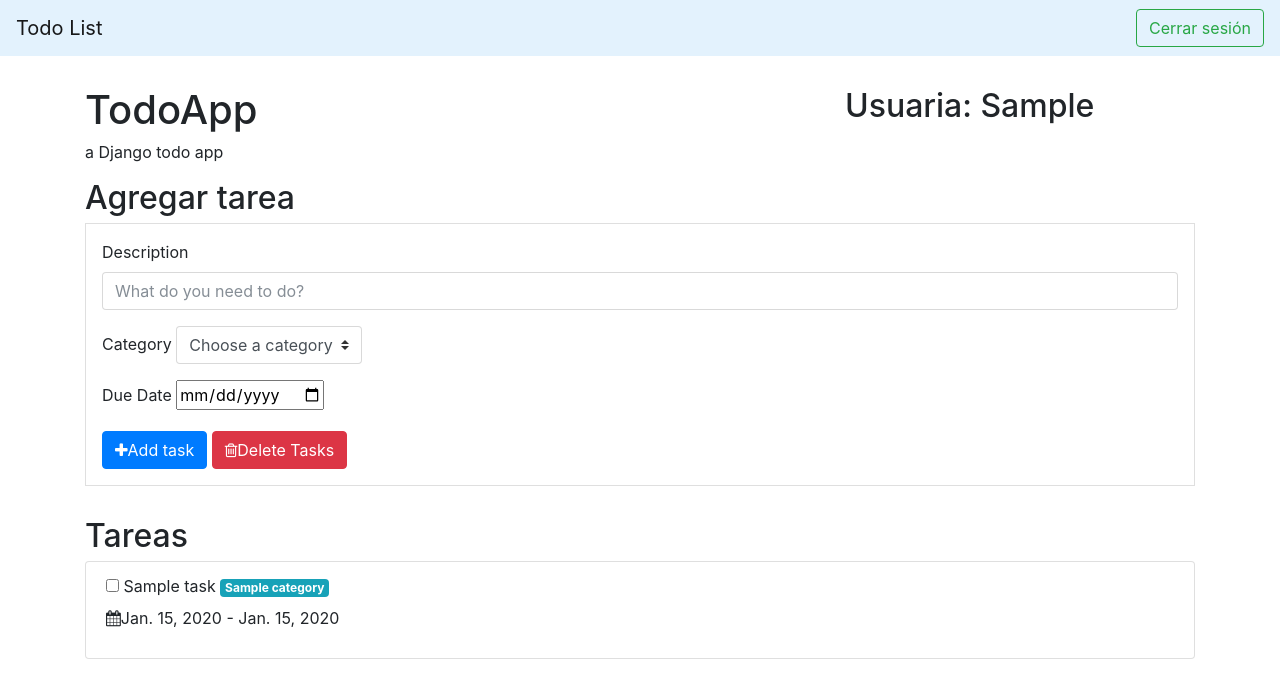
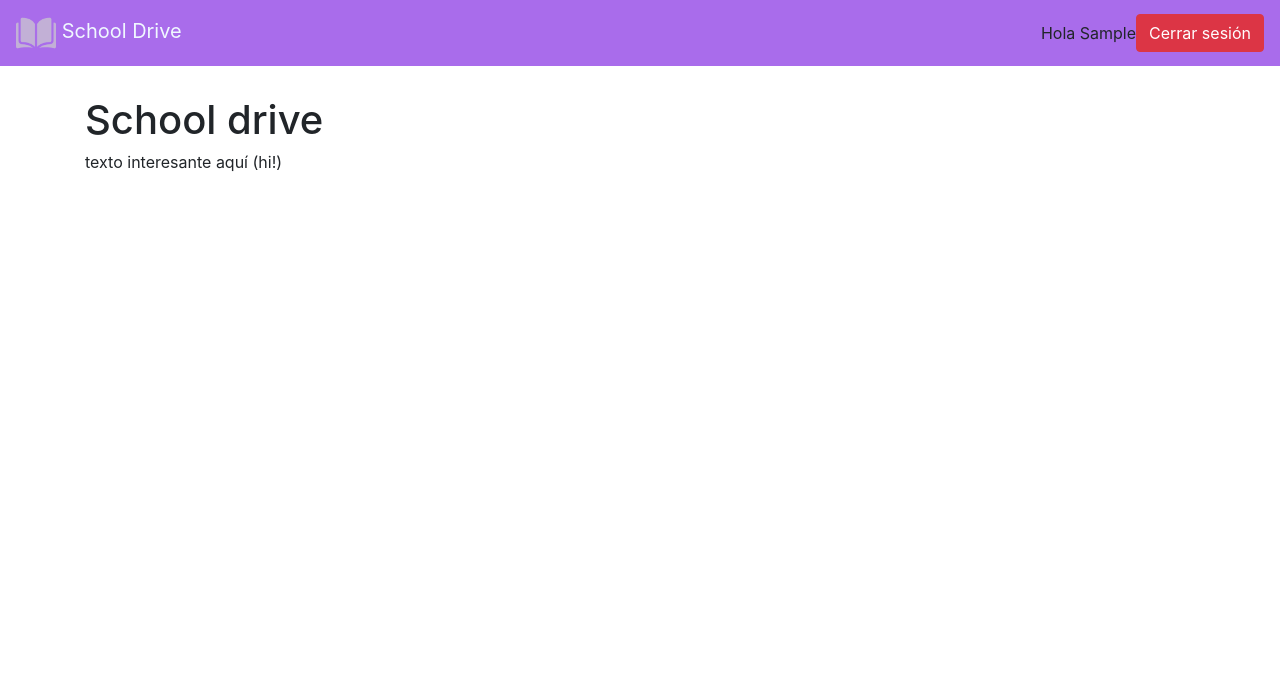
Before and after one commit to DCC-CC4401/SchoolDrive, a Django app: page / in a window 1280 px wide. Shown: the top 698 px of the page. Run offline with Django 3.2, Linux system fonts and the light colour scheme; a user stored in the database is signed in; tables that the repository leaves empty hold one stand-in row (values such as "Sample post"); some libraries are stand-ins or nearby versions.

Commit message:
View del index

```diff
--- a/drive/templates/drive/index.html
+++ b/drive/templates/drive/index.html
@@ -1,5 +1,5 @@
 {% extends 'drive/menu.html' %}
-{% block title %} Todo list! {% endblock %}
+{% block title %} SchoolDrive {% endblock %}
 {% block content %}
     <div>
         <div class="container" style="margin-top:2em">
@@ -13,56 +13,40 @@
                 </ul>
             {% endif %}
             <div class="row"> <!-- Rows y cols tienen su documentación en grid-->
-            <div class="col-8">
-                <h1>TodoApp</h1>
-                <p class="tagline">a Django todo app</p>
-            </div>
-            <div class="col">
-                <h2>Usuaria: {{ user.apodo }}</h2>
-            </div>
-        </div>
-            <form action="" method="post">
-                {% csrf_token %} <!-- csrf token for basic security -->
-                <h2>Agregar tarea</h2>
-                <div id="primera-parte" style="border: 1px solid rgba(0,0,0,.125); padding:1em">
-                    <div class="form-group" id="Description">
-                        <label for="description">Description</label>
-                        <input type="text" id="description" class="form-control" placeholder="What do you need to do?" name="description" required>
+                <div class="col-9">
+                    <h1>School drive</h1>
+                    <p class="tagline">texto interesante aquí (hi!)</p>
                 </div>
 
-                    <div class="form-group" id="Category">
-                        <label for="category">Category</label>
-                        <select id="category" class="custom-select" name="category_select">
-                            <option class="disabled" value="">Choose a category</option>
-                            {% for category in categories %}
-                                <option value="{{ category.name }}" name="{{ category.name }}">{{ category.name }}</option>
-                            {% endfor %}
-                        </select>
+                {% if not user.is_authenticated %}
+                <div class="col-3" style="
+                border: 1px solid rgba(0,0,0,.15);
+                border-radius: .25rem;
+                padding: .5rem .75rem;
+                line-height: 1.25;"> <!-- Rows y cols tienen su documentación en grid-->
+                    <h1> Registrarse </h1>
+                    <form method="post" >
+                        {% csrf_token %}
+                        <div class="form-group">
+                            <label for="nombre_usuario" style="font-size: medium;">Nombre: </label>
+                            <input type="text" class="form-control" id=nombre_usuario name="nombre" required>
                         </div>
-
                         <div class="form-group">
-                        <label for="dueDate">Due Date</label>
-                        <input type="date" id="dueDate" class="" name="date">
+                            <label for="contraseña" style="font-size: medium;">Contraseña: </label>
+                            <input type="password" class="form-control" id="contraseña" name="contraseña" required>
                         </div>
-
-                    <button class="btn btn-primary" name="taskAdd" type="submit"><i class="fa fa-plus icon"></i>Add task</button>
-                    <button class="btn btn-danger" name="taskDelete" formnovalidate="" type="submit" onclick="$('input#sublist').click();"><i class="fa fa-trash-o icon"></i>Delete Tasks</button>
+                        <div class="form-group" style="font-size: medium;">
+                            <label for="apodo">Apodo: </label>
+                            <input type="text" class="form-control" id="apodo" name="apodo" required>
                         </div>
-
-                <div id="parte 2" style="margin-top:2em">
-                    <h2>Tareas</h2>
-                    <ul class="list-group">
-                        {% for todo in todos %} <!-- django template lang - for loop -->
-                            <li class="list-group-item">
-                                <input type="checkbox" name="checkedbox" id="{{ todo.id }}" value="{{ todo.id }}">
-                                <label for="{{ todo.id }}"><span class="complete-">{{ todo.title }}</span></label>
-                                <span class="badge badge-info">{{ todo.category }}</span>
-                                <p ><i class="fa fa-calendar"></i>{{ todo.created }} - {{ todo.due_date }}</p>
-                            </li>
-                        {% endfor %}
-                    </ul><!-- taskList -->
+                        <div class="form-group">
+                            <label for="mail" style="font-size: medium;">Mail: </label>
+                            <input type="email" class="form-control" id="mail" name="mail" required>
                         </div>
+                        <button type="submit" name="register" class="btn btn-primary">Registrarse</button>
                     </form>
+                </div>
+                {% endif %}
             <!-- content -->
         </div><!-- container -->
     </div>
--- a/drive/templates/drive/menu.html
+++ b/drive/templates/drive/menu.html
@@ -6,17 +6,40 @@
     <link rel="stylesheet" href="https://maxcdn.bootstrapcdn.com/bootstrap/4.0.0-beta/css/bootstrap.min.css" integrity="sha384-/Y6pD6FV/Vv2HJnA6t+vslU6fwYXjCFtcEpHbNJ0lyAFsXTsjBbfaDjzALeQsN6M" crossorigin="anonymous">
     <link rel="stylesheet" type="text/css" href="https://maxcdn.bootstrapcdn.com/font-awesome/4.7.0/css/font-awesome.min.css">
     {% load static %}
-    <link rel="stylesheet" type="text/css" href="{% static '/css/style.css' %}">
+    <link rel="stylesheet" type="text/css" href="{% static 'drive/css/style.css' %}">
 </head>
 <body>
-    <nav class="navbar navbar-light" style="background-color:#e3f2fd;">
-        <a class="navbar-brand" href="#">Todo List</a>
-        <form class="form-inline">
+    <nav class="navbar navbar-light" style="background-color:#A96CEB;">
+        {% load static %}
+
+        <a class="navbar-brand" href="#" style="color: aliceblue;">
+            <img src="{% static 'drive/img/logo.png' %}" style="width: 40px; height: 40px;">
+            School Drive
+        </a>
+        <form class="form-inline" method="post">
              {% if user.is_authenticated %}
-                    <a href="{% url 'logout' %}" class="btn btn-outline-success">Cerrar sesión </a>
+                    <!-- LOGOUT BUTTON -->
+                    Hola {{ user.apodo }}
+                    <a href="{% url 'logout' %}" class="btn btn-danger">Cerrar sesión </a>
                 {% else %}
+                    <!-- INSTANT LOGIN -->
+                    {% csrf_token %}
+                    <div class="form-group mb-2" style="margin-right: 5px;">
+                        <label for="email" style="color: aliceblue;font-size: medium;">Email: &nbsp;</label>
+                        <input type="text" class="form-control" id=nombre_usuario name="username" style="size: 20px;" placeholder="email@example.com" required>
+                    </div>
+                    <div class="form-group mb-2" style="margin-right: 5px;">
+                        <label for="contraseña" style="color: aliceblue;font-size: medium;">Password: &nbsp;</label>
+                        <input type="password" class="form-control" id="contraseña" name="contraseña"  placeholder="Password" required>
+                    </div>
+
+                    <button type="submit" type="button" name="login" class="btn btn-outline-light mb-2" id="button_log">Ingresar</button>
+
+                     <!--<input type="text" class="form-control" id=nombre_usuario name="username" value="E-mail" required>
+                    <input type="password" class="form-control" id="contraseña" name="contraseña" value="Password" required>
+                    <button type="submit" type="button" class="btn btn-outline-light btn-sm" >Ingresar</button>
                     <a href="{% url 'register_user' %}" class="btn btn-outline-success">Registrarse</a>
-                    <a href="{% url 'login' %}" class="btn btn-outline-success">Iniciar Sesión</a>
+                    <a href="{% url 'login' %}" class="btn btn-outline-success">Iniciar Sesión</a>-->
                 {% endif %}
         </form>
     </nav>
--- a/drive/views.py
+++ b/drive/views.py
@@ -14,32 +14,54 @@ from .models import Task, Category
 #   The user can enter information and then send a POST request to add a task to the list
 #   This method has the main functionality of the project
 def index(request): #the index view
-    if request.user.is_authenticated:
-        todos = Task.objects.filter(owner=request.user) #quering all todos with the object manager
-    else:
-        todos= Task.objects.filter(owner=None)
-    categories = Category.objects.all() #getting all categories with object manager
-    if request.method=="GET":
-        return render(request, "drive/index.html", {"todos": todos, "categories": categories})
+    # if request.user.is_authenticated:
+    #     todos = Task.objects.filter(owner=request.user) #quering all todos with the object manager
+    # else:
+    #     todos= Task.objects.filter(owner=None)
+    # categories = Category.objects.all() #getting all categories with object manager
+    # if request.method=="GET":
+    #     return render(request, "drive/index.html", {"todos": todos, "categories": categories})
+    if request.method == 'GET':
+        return render(request, "drive/index.html")
     if request.method == "POST": #checking if the request method is a POST
-        if "taskAdd" in request.POST: #checking if there is a request to add a todo
-            title = request.POST["description"] #title
-            date = str(request.POST["date"]) #date
-            category = request.POST["category_select"] #category
-            content = title + " -- " + date + " " + category #content
-            if request.user.is_authenticated:
-                Todo = Task(title=title, content=content, due_date=date, category=Category.objects.get(name=category),owner=request.user)
+
+        if 'login' in request.POST: #Log In
+            username = request.POST['username']
+            contraseña = request.POST['contraseña']
+            usuario = authenticate(request,username=username,password=contraseña)
+            if usuario is not None:
+                login(request, usuario)
+                messages.success(request, 'Te damos la bienvenida ' + usuario.apodo + '!')
+                return HttpResponseRedirect('/')
             else:
-                Todo = Task(title=title, content=content, due_date=date, category=Category.objects.get(name=category))
-            Todo.save() #saving the todo
-            return redirect("/") #reloading the page
-        if "taskDelete" in request.POST: #checking if there is a request to delete a todo
-            checkedlist = request.POST["checkedbox"] #checked todos to be deleted
-            for todo_id in checkedlist:
-                print(todo_id,"Todo id")
-                todo = Task.objects.get(id=int(todo_id)) #getting todo id
-                todo.delete() #deleting todo
-            return render(request, "drive/index.html", {"todos": todos, "categories": categories})
+                return HttpResponseRedirect('/register')
+        else: #Register
+            nombre = request.POST['nombre']
+            contraseña = request.POST['contraseña']
+            apodo = request.POST['apodo']
+            mail = request.POST['mail']
+            user = User.objects.create_user(username=nombre, password=contraseña,email=mail,apodo=apodo)
+            messages.success(request, 'Se creó el usuario para ' + user.apodo + '!')
+            return HttpResponseRedirect('/')
+
+        # if "taskAdd" in request.POST: #checking if there is a request to add a todo
+        #     title = request.POST["description"] #title
+        #     date = str(request.POST["date"]) #date
+        #     category = request.POST["category_select"] #category
+        #     content = title + " -- " + date + " " + category #content
+        #     if request.user.is_authenticated:
+        #         Todo = Task(title=title, content=content, due_date=date, category=Category.objects.get(name=category),owner=request.user)
+        #     else:
+        #         Todo = Task(title=title, content=content, due_date=date, category=Category.objects.get(name=category))
+        #     Todo.save() #saving the todo
+        #     return redirect("/") #reloading the page
+        # if "taskDelete" in request.POST: #checking if there is a request to delete a todo
+        #     checkedlist = request.POST["checkedbox"] #checked todos to be deleted
+        #     for todo_id in checkedlist:
+        #         print(todo_id,"Todo id")
+        #         todo = Task.objects.get(id=int(todo_id)) #getting todo id
+        #         todo.delete() #deleting todo
+        #     return render(request, "drive/index.html", {"todos": todos, "categories": categories})
 
 #Called with /register, it is available if the user is not authenticated, and renders
 #   the view where the user can enter the necessary to have an account.
@@ -64,15 +86,16 @@ def login_user(request):
     if request.method == 'GET':
         return render(request, "drive/login.html")
     if request.method == 'POST':
-        username = request.POST['username']
-        contraseña = request.POST['contraseña']
-        usuario = authenticate(request,username=username,password=contraseña)
-        if usuario is not None:
-            login(request, usuario)
-            messages.success(request, 'Te damos la bienvenida ' + usuario.apodo + '!')
-            return HttpResponseRedirect('/')
-        else:
-            return HttpResponseRedirect('/register')
+
+            username = request.POST['username']
+            contraseña = request.POST['contraseña']
+            usuario = authenticate(request,username=username,password=contraseña)
+            if usuario is not None:
+                login(request, usuario)
+                messages.success(request, 'Te damos la bienvenida ' + usuario.apodo + '!')
+                return HttpResponseRedirect('/')
+            else:
+                return HttpResponseRedirect('/register')
 
 #Called with /logout, only available if the user is authenticated
 #   Logouts the authenticated user and shows the screen as if is not registered
--- a/schooldrive/settings.py
+++ b/schooldrive/settings.py
@@ -119,4 +119,4 @@ USE_TZ = True
 
 STATIC_URL = '/static/'
 PROJECT_ROOT = os.path.dirname(os.path.abspath(__file__))
-STATIC_ROOT = os.path.join(PROJECT_ROOT, 'static')
+#STATIC_ROOT = os.path.join(PROJECT_ROOT, 'static')
```
Also changed, not shown: drive/static/drive/css/style.css (added), drive/static/drive/img/logo.png (added). Lines whose indentation alone changed are shown as unchanged.
